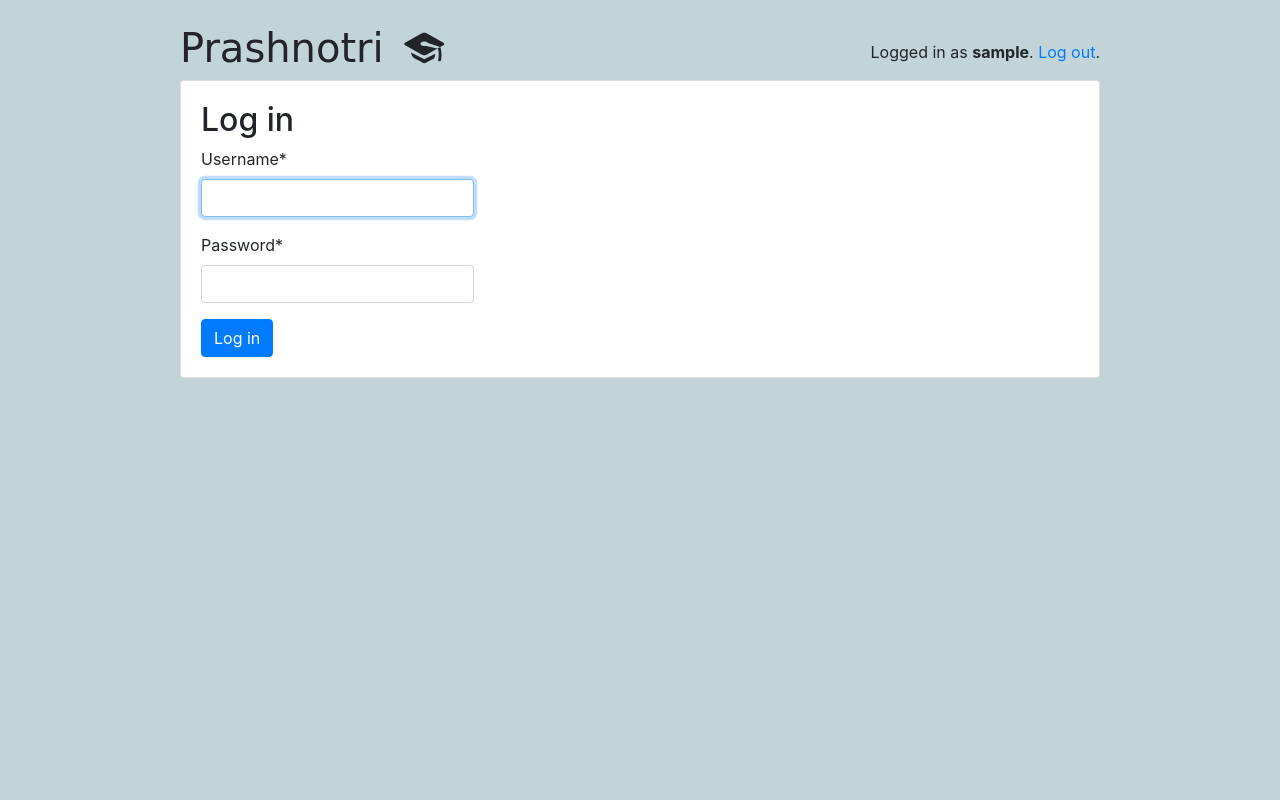
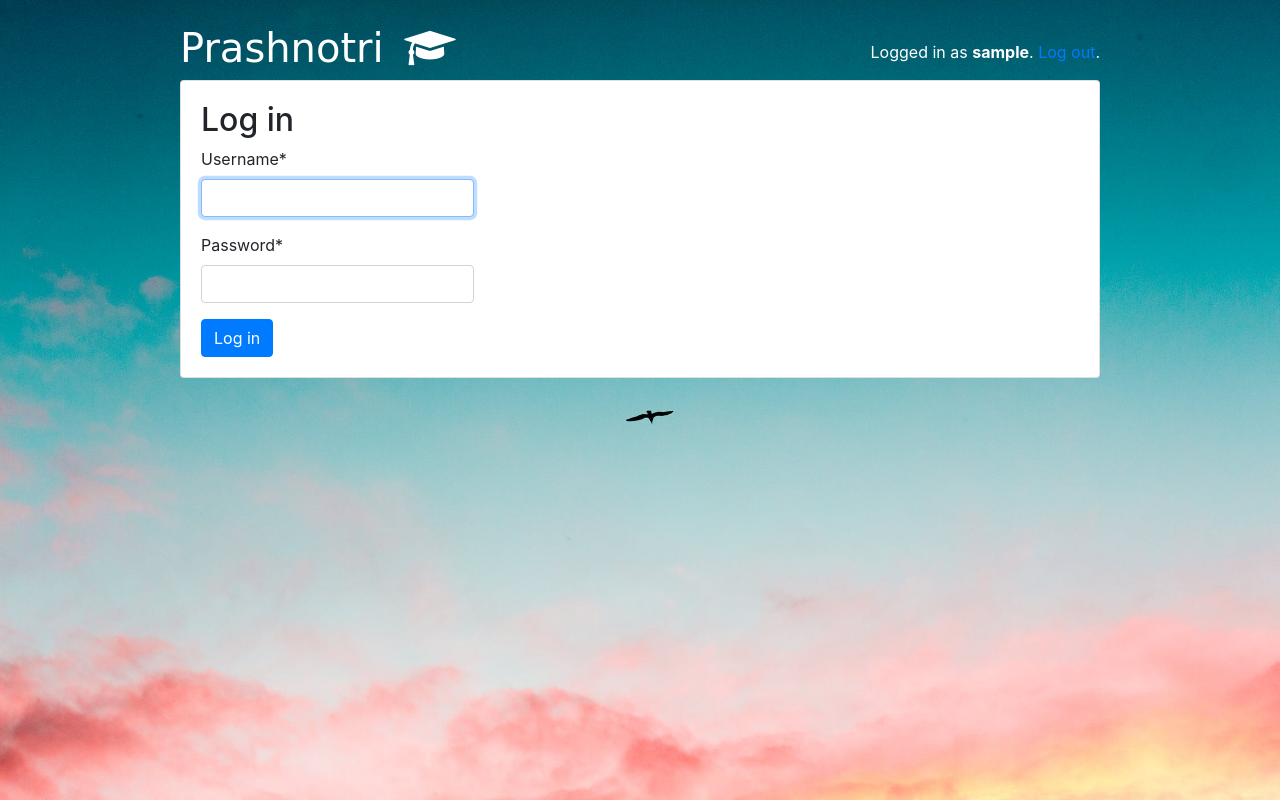
Before and after one commit to vsvipul/Prashnotri, a Django app: page /accounts/login/?next=/students/ in a window 1280 px wide. Run offline with Django 3.2, Linux system fonts and the light colour scheme; the visitor is signed in with stand-in values (Sample User, id 1); some libraries are stand-ins or nearby versions; some web fonts are replaced.

Commit message:
update background and font

```diff
--- a/prashnotri/static/css/app.css
+++ b/prashnotri/static/css/app.css
@@ -3,7 +3,7 @@
 }
 
 .logo a {
-  color: #212529;
+  color: #ffffff;
   text-decoration: none;
 }
 
--- a/prashnotri/static/css/students.css
+++ b/prashnotri/static/css/students.css
@@ -1,3 +1,9 @@
 body {
-  background-color: #c2d4d8;
+  background-image:url('../img/bg.jpeg');
+  background-repeat:no-repeat;
+  background-size:100%;
 }
+
+.pt-3 {
+  color: #ffffff
+}
--- a/prashnotri/static/vendor/fontello-2f186091/css/fontello.css
+++ b/prashnotri/static/vendor/fontello-2f186091/css/fontello.css
@@ -1,11 +1,11 @@
 @font-face {
   font-family: 'fontello';
-  src: url('../font/fontello.eot?15025601');
-  src: url('../font/fontello.eot?15025601#iefix') format('embedded-opentype'),
-       url('../font/fontello.woff2?15025601') format('woff2'),
-       url('../font/fontello.woff?15025601') format('woff'),
-       url('../font/fontello.ttf?15025601') format('truetype'),
-       url('../font/fontello.svg?15025601#fontello') format('svg');
+  src: url('../font/fontello.eot?64163742');
+  src: url('../font/fontello.eot?64163742#iefix') format('embedded-opentype'),
+       url('../font/fontello.woff2?64163742') format('woff2'),
+       url('../font/fontello.woff?64163742') format('woff'),
+       url('../font/fontello.ttf?64163742') format('truetype'),
+       url('../font/fontello.svg?64163742#fontello') format('svg');
   font-weight: normal;
   font-style: normal;
 }
@@ -15,7 +15,7 @@
 @media screen and (-webkit-min-device-pixel-ratio:0) {
   @font-face {
     font-family: 'fontello';
-    src: url('../font/fontello.svg?15025601#fontello') format('svg');
+    src: url('../font/fontello.svg?64163742#fontello') format('svg');
   }
 }
 */
@@ -55,6 +55,8 @@
   /* text-shadow: 1px 1px 1px rgba(127, 127, 127, 0.3); */
 }
 
-.icon-emo-happy:before { content: '\e801'; } /* '' */
-.icon-graduation-cap:before { content: '\e803'; } /* '' */
-.icon-feather:before { content: '\e808'; } /* '' */
+.icon-user:before { content: '\e800'; } /* '' */
+.icon-users:before { content: '\e801'; } /* '' */
+.icon-pencil:before { content: '\e802'; } /* '' */
+.icon-feather:before { content: '\e803'; } /* '' */
+.icon-graduation-cap:before { content: '\f19d'; } /* '' */
--- a/prashnotri/templates/base.html
+++ b/prashnotri/templates/base.html
@@ -26,7 +26,7 @@
                   Prashnotri
                   {% if user.is_authenticated %}
                     {% if user.is_teacher %}
-                      <span class="icon-feather" data-toggle="tooltip" data-placement="right" title="Teacher profile"></span>
+                      <span class="icon-pencil" data-toggle="tooltip" data-placement="right" title="Teacher profile"></span>
                     {% else %}
                       <span class="icon-graduation-cap" data-toggle="tooltip" data-placement="right" title="Student profile"></span>
                     {% endif %}
```
Also changed, not shown: prashnotri/static/css/teachers.css (+8 -1 lines), prashnotri/static/vendor/fontello-2f186091/css/fontello-codes.css (+5 -3 lines), prashnotri/static/vendor/fontello-2f186091/css/fontello-ie7-codes.css (+5 -3 lines), prashnotri/static/vendor/fontello-2f186091/css/fontello-ie7.css (+5 -3 lines), prashnotri/static/img/bg.jpeg (added), prashnotri/static/img/bg.jpg (added), prashnotri/static/img/bg2.jpeg (added), prashnotri/static/vendor/fontello-2f186091/css/fontello-embedded.css, prashnotri/static/vendor/fontello-2f186091/font/fontello.ttf, prashnotri/static/vendor/fontello-2f186091/font/fontello.woff, prashnotri/static/vendor/fontello-2f186091/font/fontello.woff2, 2 other files.
